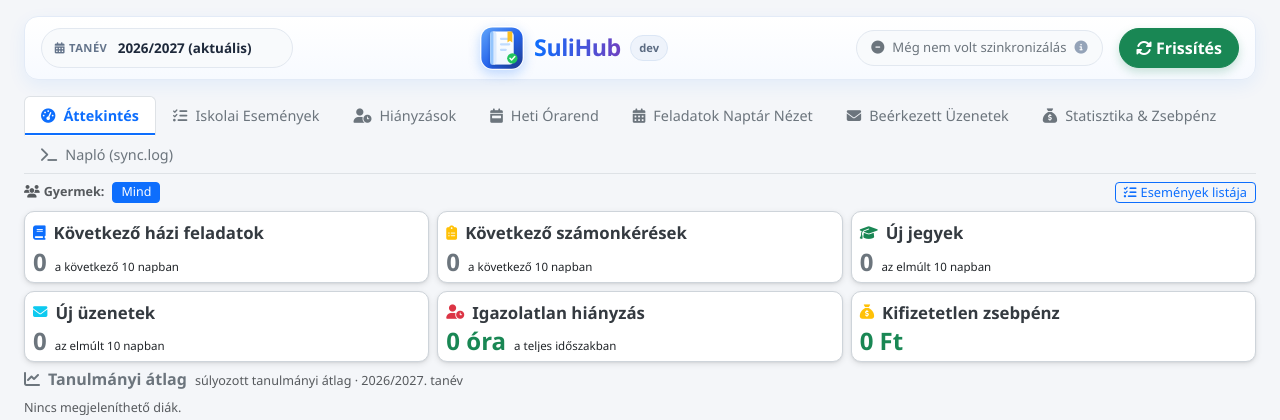
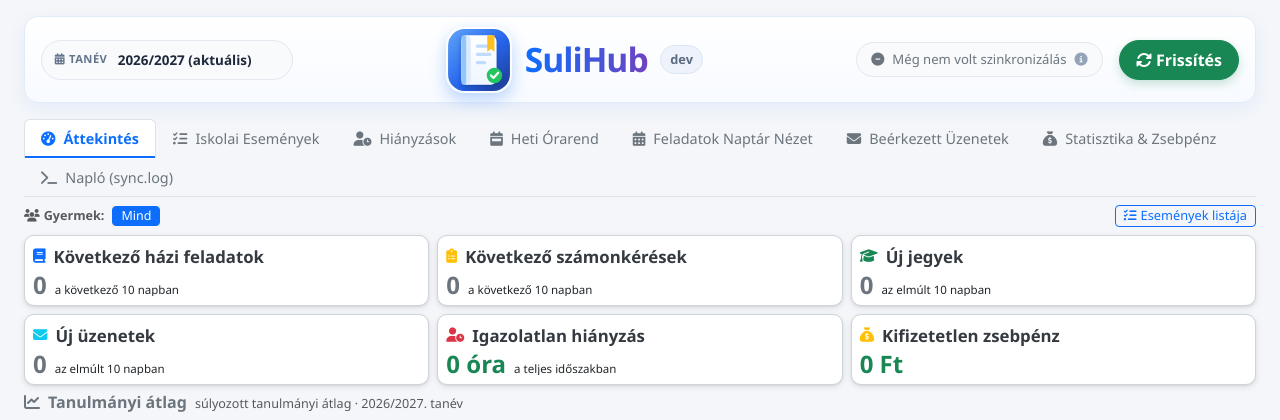
Before and after one commit to reitam/sulihub, a Flask app: page / in a window 1280 px wide. Shown: the top 420 px of the page. Run offline with Flask 3, Linux system fonts and the light colour scheme; data that the repository does not hold is empty; some libraries are stand-ins or nearby versions.

Commit message:
Fejlec: kozepso logo/nev 1,5x (#62), sajat ora modositas (#55)
A kozepso SuliHub logó 66 px, a nev 2.1rem (mobilon 51 px / 1.8rem), a fejlec 87 px magas; az elrendezes valtozatlan (tanev balra, statusz jobbra, Frissites jobb szelen). Sajat ora: PUT /api/sajat_orarend/<id> + Szerkesztes gomb, a modal edit modban tolti ki az adatokat. Teszt: 984 / 32 csomag zold (fast 833 + browser 151). Docs + OSSZEFOGLALO frissitve.

```diff
--- a/templates/index.html
+++ b/templates/index.html
@@ -32,26 +32,26 @@
             grid-template-columns: auto minmax(0, 1fr) auto auto;
             align-items: center;
             gap: 1rem;
-            min-height: 64px;
-            padding: .55rem 1rem;
+            min-height: 84px;
+            padding: .6rem 1rem;
             background: linear-gradient(180deg, #ffffff 0%, #f7faff 100%);
             border: 1px solid #e3ebf7;
             border-radius: 14px;
             box-shadow: 0 6px 18px rgba(13, 110, 253, .07);
         }
-        .app-brand { display: flex; align-items: center; gap: .6rem; min-width: 0; justify-self: center; }
-        .app-logo { width: 44px; height: 44px; border-radius: 13px; flex: 0 0 auto;
-                    box-shadow: 0 4px 12px rgba(13, 110, 253, .25); }
+        .app-brand { display: flex; align-items: center; gap: .8rem; min-width: 0; justify-self: center; }
+        .app-logo { width: 66px; height: 66px; border-radius: 18px; flex: 0 0 auto;
+                    box-shadow: 0 6px 16px rgba(13, 110, 253, .28); }
         .app-title {
-            font-size: 1.45rem; letter-spacing: -.02em; line-height: 1;
+            font-size: 2.1rem; letter-spacing: -.03em; line-height: 1;
             background: linear-gradient(90deg, #0d6efd, #6f42c1);
             -webkit-background-clip: text; background-clip: text; color: transparent;
         }
         .app-version {
-            font-size: .7rem; font-weight: 600; padding: .2rem .5rem; border-radius: 999px;
+            font-size: .8rem; font-weight: 600; padding: .22rem .55rem; border-radius: 999px;
             color: #5b6b82; background: #eef3fb; border: 1px solid #dbe6f5; white-space: nowrap;
         }
-        .app-scheduler { justify-self: end; width: 100%; max-width: 440px; min-width: 0; }
+        .app-scheduler { justify-self: end; width: 100%; max-width: 360px; min-width: 0; }
         #schedulerCompact {
             width: 100%; justify-content: center; background: #f8fafc; border: 1px solid #e2e8f0;
             border-radius: 999px; padding: .42rem .9rem; font-size: .82rem; box-shadow: none;
@@ -294,8 +294,9 @@
                 display: flex; flex-wrap: wrap; gap: .5rem;
                 min-height: 0; padding: .75rem !important;
             }
-            .app-header .app-title { font-size: 1.2rem; line-height: 1.2; }
-            .app-logo { width: 34px; height: 34px; border-radius: 10px; }
+            .app-header .app-title { font-size: 1.8rem; line-height: 1.2; }
+            .app-logo { width: 51px; height: 51px; border-radius: 14px; }
+            .app-version { font-size: .78rem; }
             .app-brand { flex: 1 1 100%; order: 1; justify-content: center; }
             .app-scheduler { flex: 1 1 100%; max-width: none; order: 2; justify-self: stretch; }
             .app-left { order: 3; flex: 1 1 auto; height: 44px; }
```
Also changed, not shown: DOKUMENTACIO.md (+7 -7 lines), tests/test_mobile_layout.py (+12 -2 lines), tests/README.md.
